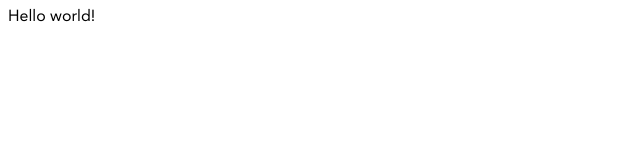
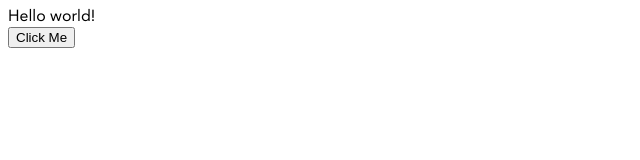
Before and after one commit to bitcamp/bitcamp-site-2023, a Nuxt app: page / in a window 1280 px wide. Shown: the top 160 px of the page, without its empty margins (0-640 px from the left). Built offline with nearby package versions, Linux system fonts and the light colour scheme.

Commit message:
Add button component

```diff
--- /dev/null
+++ b/components/Button.vue
@@ -0,0 +1,15 @@
+<template>
+  <a :href="link" target="_blank">
+    <button>{{ text || 'Click Me ' }}</button>
+  </a>
+</template>
+
+<script setup lang="ts">
+defineProps<{ link: string; text?: string }>();
+</script>
+
+<script lang="ts">
+export default {
+  name: 'ButtonComponent',
+};
+</script>
--- a/pages/index.vue
+++ b/pages/index.vue
@@ -1,6 +1,7 @@
 <template>
   <div class="app-container">
     <HelloWorld />
+    <Button link="" />
   </div>
 </template>
 
```
